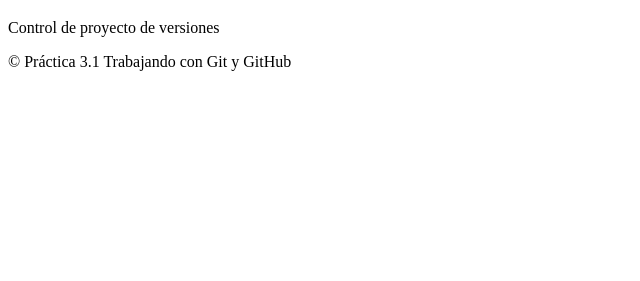
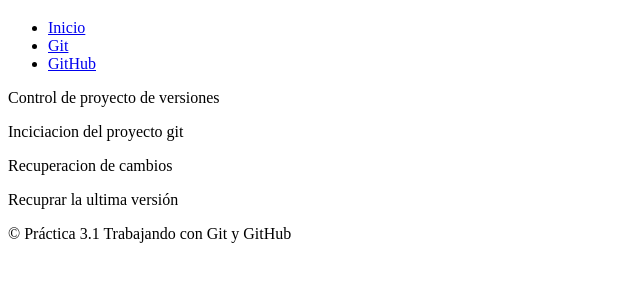
Before and after one commit to David-Fiteni/Proyecto-Web-dafife2627, a plain HTML site: page index.html in a window 1280 px wide. Shown: the part 61-342 px from the top of the page, without its empty margins (0-640 px from the left). Drawn offline with Linux system fonts and the light colour scheme.

Commit message:
Añadidos menu y 3 secciones a index.html

```diff
--- a/index.html
+++ b/index.html
@@ -10,11 +10,27 @@
 <body>
     <header>
         <h1>Proyecto Web dafife2627</h1>
+        <nav>
+            <ul>
+                    <li><a href="#Inicio">Inicio</a></li>
+                    <li><a href="Git">Git</a></li>
+                    <li><a href="GitHub">GitHub</a></li>
+            </ul>
+        </nav>
     </header>
     <main>
         <div>
             Control de proyecto de versiones
         </div>
+        <section>
+            <p>Inciciacion del proyecto git</p>
+        </section>
+        <section>
+            <p>Recuperacion de cambios</p>
+        </section>
+        <section>
+            <p>Recuprar la ultima versión</p>
+        </section>
     </main>
     <footer>
         <p>&copy Práctica 3.1 Trabajando con Git y GitHub</p>
```
